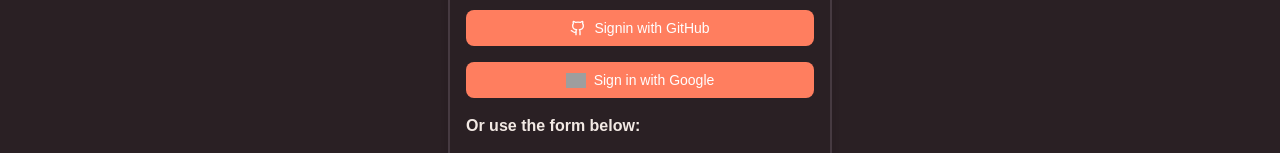
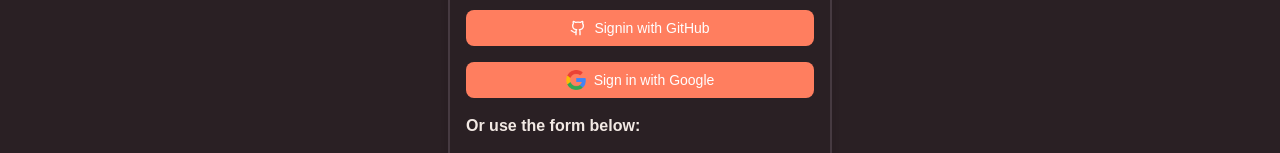
Before and after one commit to ajarek/next-15-ep-101-food-app, a Next.js app: page /login in a window 1280 px wide. Shown: the part 136-289 px from the top of the page. Built offline with nearby package versions, Linux system fonts and the light colour scheme; no server answers; grey boxes are pictures that could not be loaded.

Commit message:
added icon google

```diff
--- a/components/header.tsx
+++ b/components/header.tsx
@@ -9,6 +9,7 @@
 import { useCartStore } from '@/store/cartStore'
 import { useSession } from 'next-auth/react'
 import { signOut } from 'next-auth/react'
+import Image from 'next/image'
 
 const menuItems = [
   { name: 'Menu', href: '/menu' },
@@ -21,7 +22,7 @@
   const [menuState, setMenuState] = React.useState(false)
   const [isScrolled, setIsScrolled] = React.useState(false)
   const { items } = useCartStore()
-
+ console.log(session)
   React.useEffect(() => {
     const handleScroll = () => {
       setIsScrolled(window.scrollY > 50)
@@ -97,12 +98,15 @@
               </div>
               <div className='flex w-full flex-col space-y-3 sm:flex-row sm:gap-3 sm:space-y-0 md:w-fit'>
                 {session?.user ? (
+                  <div className='flex items-center gap-2'>
+                   <Image src={session?.user.img || '/default-user.png'} alt={'user image'} width={40} height={40}  className='rounded-full'/>
                    <Button
                     onClick={() => signOut()}
                     variant='destructive'
                   >
                     Sign Out
                   </Button>
+                  </div>
                 ) : (
                   <>
                 <Button
@@ -126,9 +130,6 @@
                     <span>Sign Up</span>
                   </Link>
                 </Button>
-                </>
-                )}
-
                 <Button
                   asChild
                   size='sm'
@@ -138,6 +139,9 @@
                     <span>Get Started</span>
                   </Link>
                 </Button>
+                </>
+                )}
+
               </div>
               <Link href='/cart' className='relative flex items-center'>
                 <ShoppingCart />
--- a/components/sign-in-google.tsx
+++ b/components/sign-in-google.tsx
@@ -15,7 +15,7 @@
         className='w-full cursor-pointer'
       >
         <Image
-          src='/google.png'
+          src='/google-icon.webp'
           alt='Google Logo'
           width={20}
           height={20}
```
Also changed, not shown: public/google-icon.webp (added).
